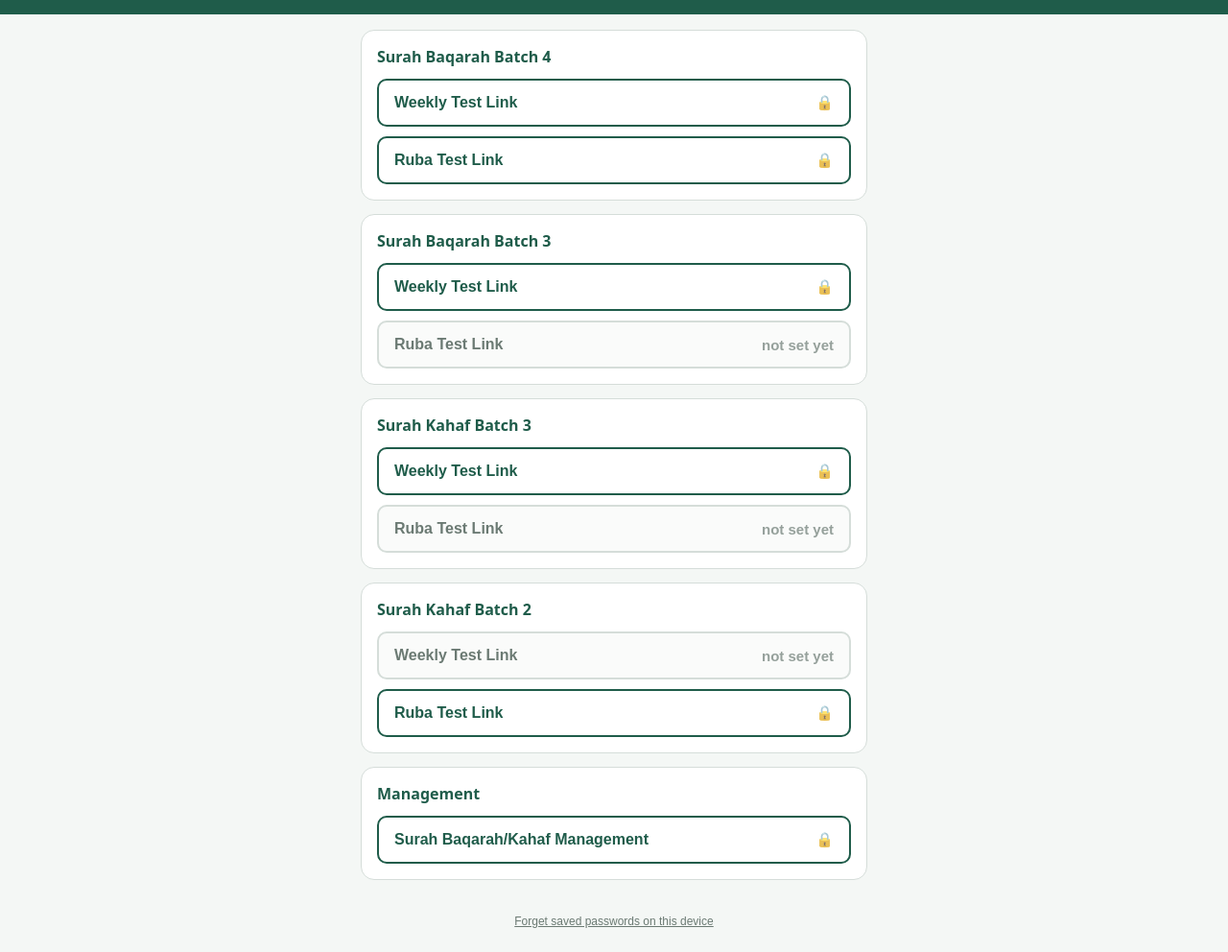
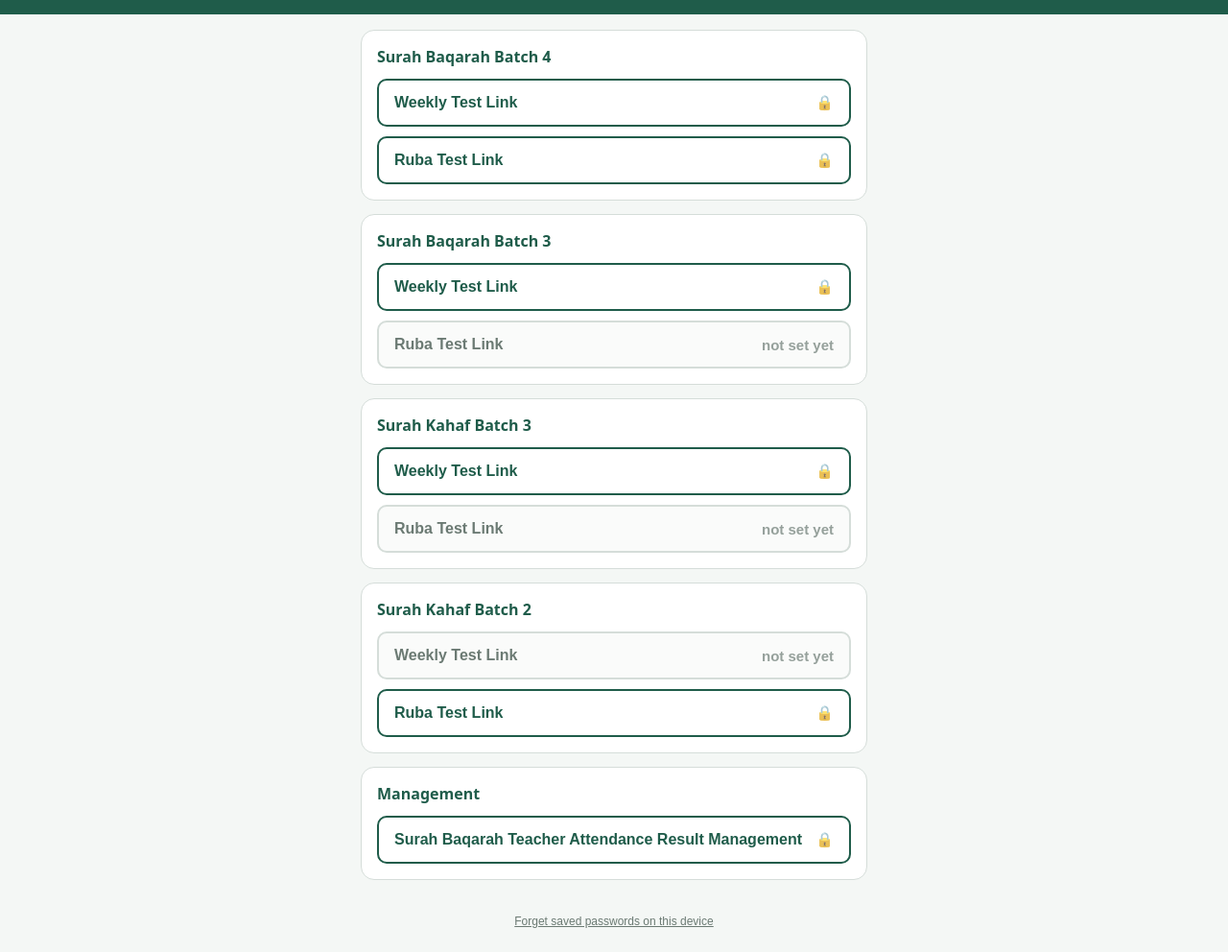
Before and after one commit to RHQH/RHQH-All-Results, a plain HTML site: page index.html in a window 1280 px wide. Shown: the part 69-1061 px from the top of the page at 96% size. Drawn offline with Linux system fonts and the light colour scheme.

Commit message:
Update index.html

```diff
--- a/index.html
+++ b/index.html
@@ -56,7 +56,7 @@ const SECTIONS = [
   { title: 'Surah Baqarah Batch 3', items: [ { id: 'baq3-weekly', label: 'Weekly Test Link' }, { id: 'baq3-ruba', label: 'Ruba Test Link' } ] },
   { title: 'Surah Kahaf Batch 3',   items: [ { id: 'kah3-weekly', label: 'Weekly Test Link' }, { id: 'kah3-ruba', label: 'Ruba Test Link' } ] },
   { title: 'Surah Kahaf Batch 2',   items: [ { id: 'kah2-weekly', label: 'Weekly Test Link' }, { id: 'kah2-ruba', label: 'Ruba Test Link' } ] },
-  { title: 'Management',            items: [ { id: 'mgmt-baqarah', label: 'Surah Baqarah/Kahaf Management' }] },
+  { title: 'Management',            items: [ { id: 'mgmt-baqarah', label: 'Surah Baqarah Teacher Attendance Result Management' }] },
 ];
 
 const $ = id => document.getElementById(id);
```
